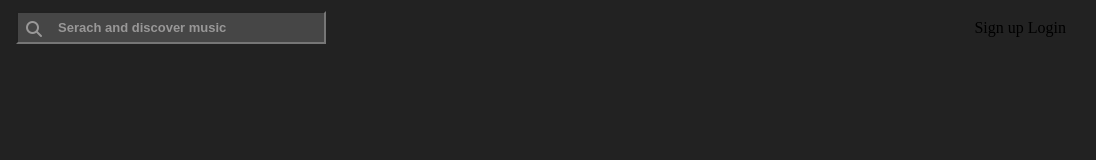
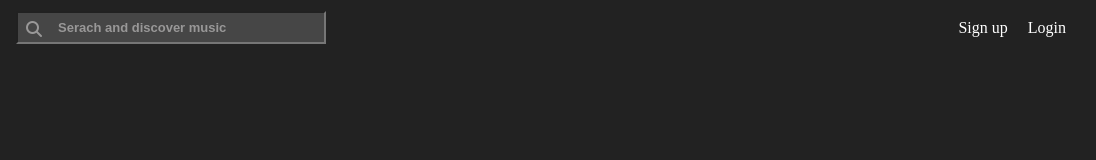
Before and after one commit to francesco-troise/html-css-bandcamp, a plain HTML site: page index.html in a window 1280 px wide. Shown: the full height of the page, 184-1280 px from the left. Drawn offline with Linux system fonts and the light colour scheme.

Commit message:
GLOBAL add global rules for <a>
IN .RIGHT-HEADER

add a link "sign-up / login"
add related CSS stylization

```diff
--- a/css/style.css
+++ b/css/style.css
@@ -175,3 +175,16 @@ header{
         }
     }
 }
+
+.right-header{
+
+    .account{
+        display: flex;
+        gap: 20px;
+
+        a{
+            color: var(--text-white);
+        }
+
+    }
+}
```
